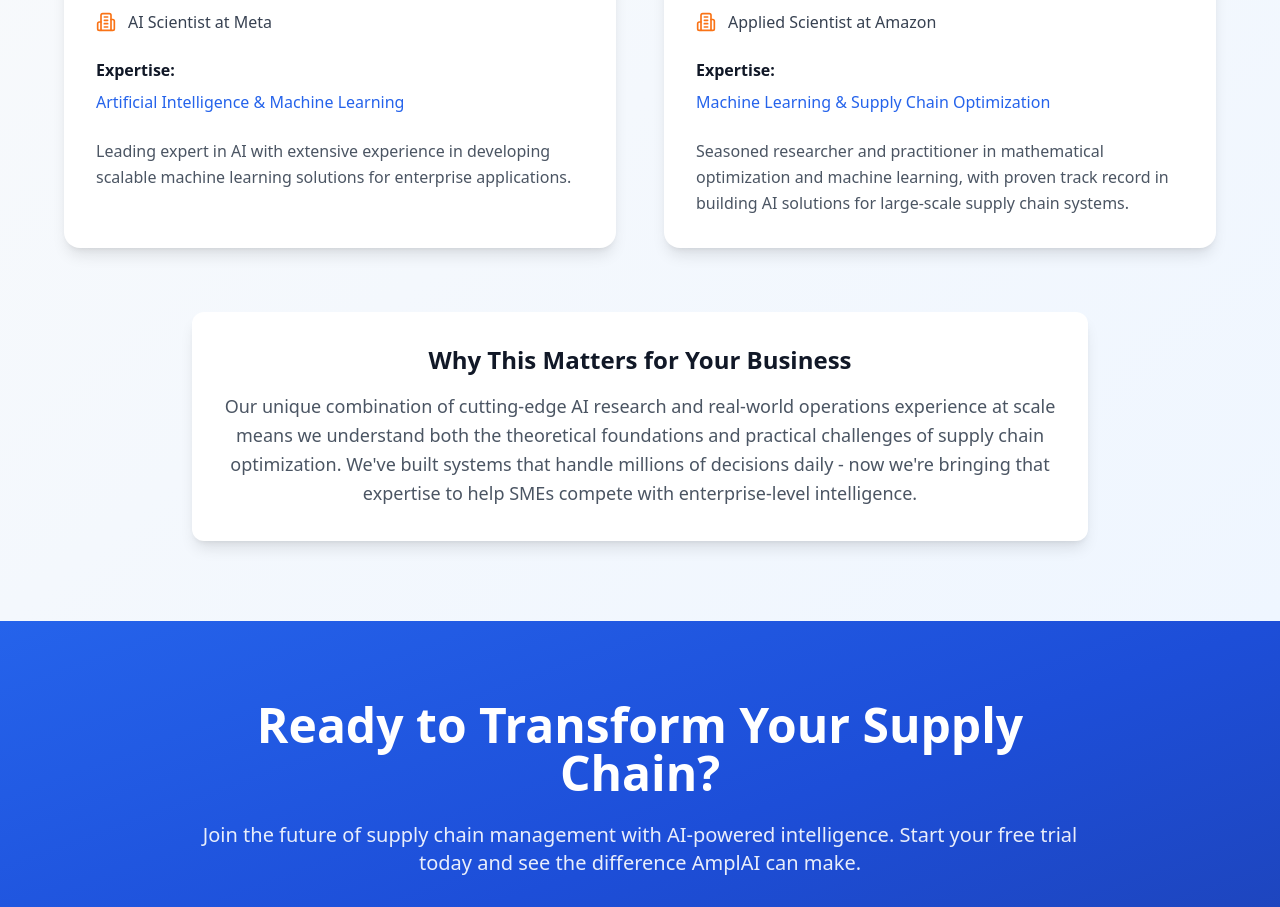
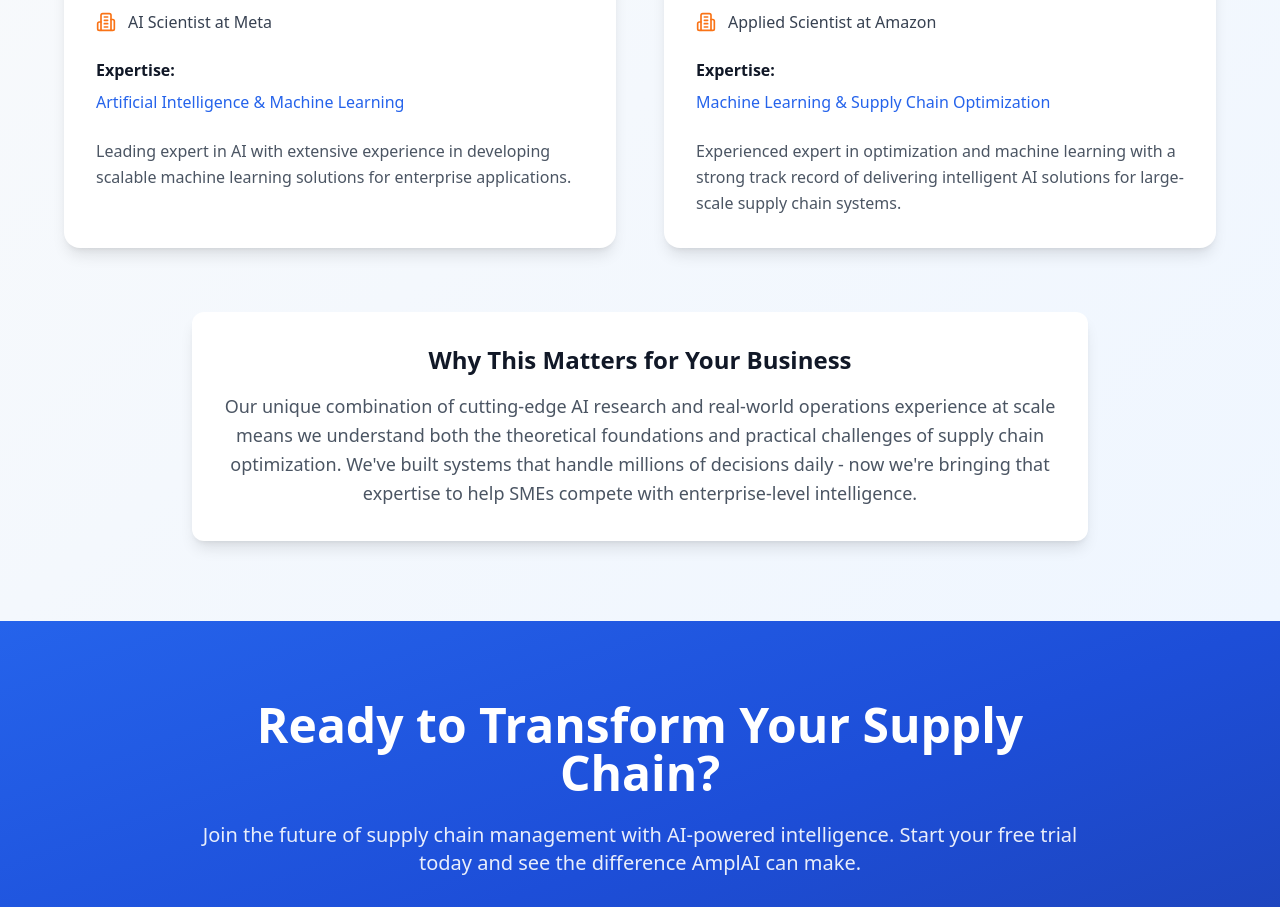
Before and after one commit to LoganZhao1997/amplai-supply-chain-ai, a React (Vite) app: page / in a window 1280 px wide. Shown: the part 2720-3627 px from the top of the page. Built offline with nearby package versions, Linux system fonts and the light colour scheme.

Commit message:
Refine Founders component description

```diff
--- a/src/components/Founders.tsx
+++ b/src/components/Founders.tsx
@@ -18,7 +18,7 @@ const founders = [
     education: "PhD in Mathematical Optimization, USC",
     experience: "Applied Scientist at Amazon",
     expertise: "Machine Learning & Supply Chain Optimization",
-    description: "Seasoned researcher and practitioner in mathematical optimization and machine learning, with proven track record in building AI solutions for large-scale supply chain systems.",
+    description: "Experienced expert in optimization and machine learning with a strong track record of delivering intelligent AI solutions for large-scale supply chain systems.",
     icon: BarChart3
   }
 ];
```
